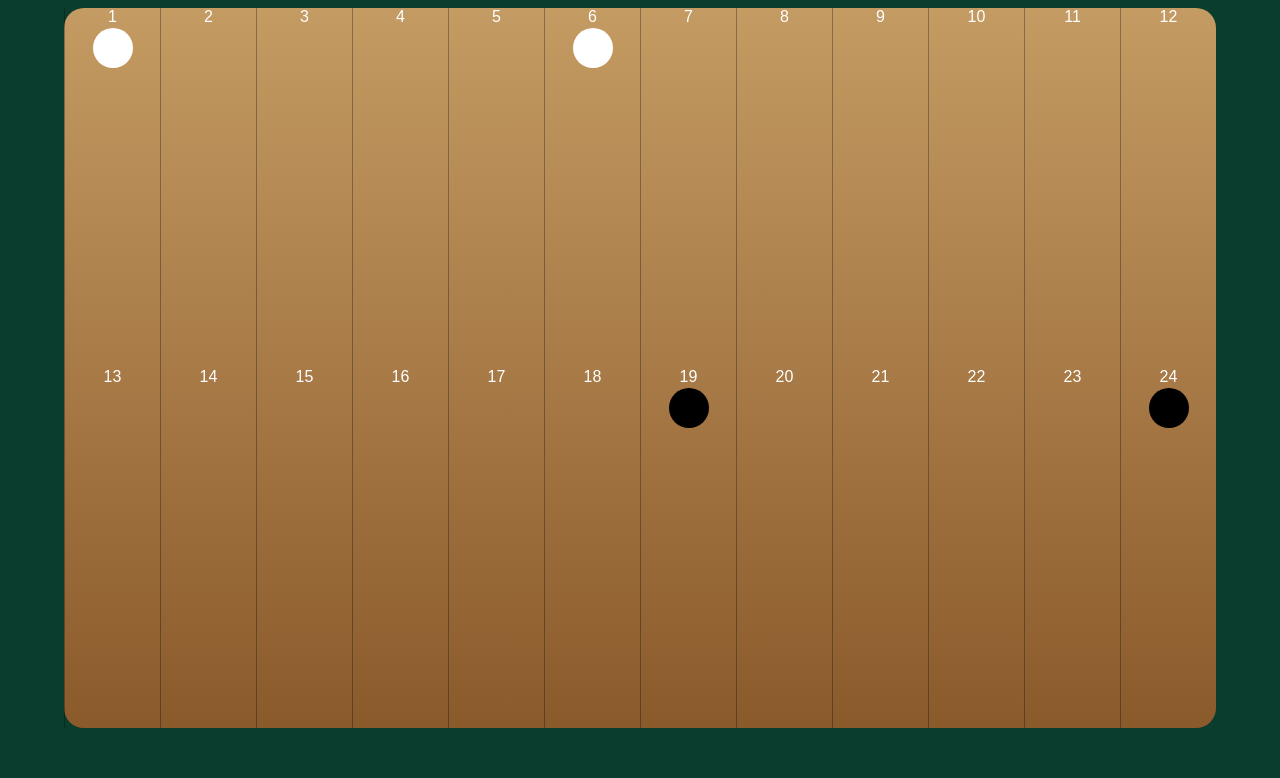
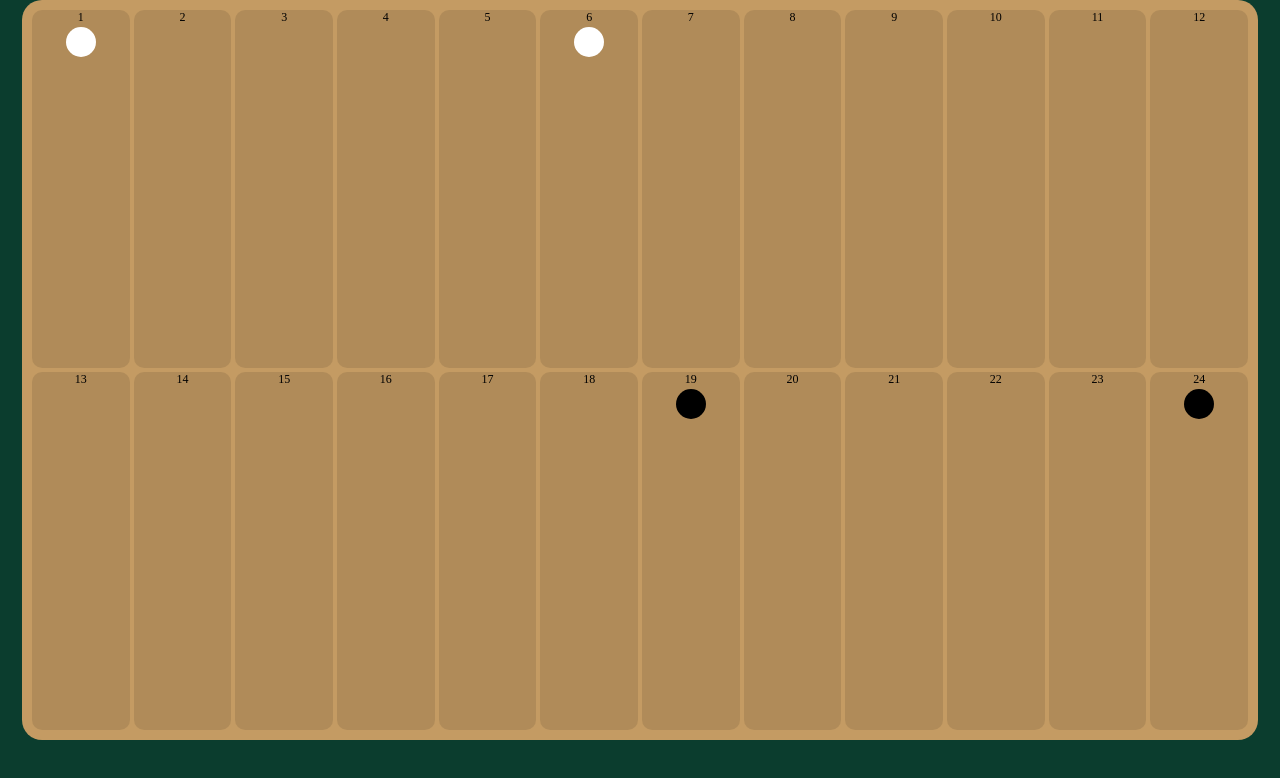
Before and after one commit to ismail4178/online-tavla, a website: page public/game.html in a window 1280 px wide. Drawn offline with nearby package versions, Linux system fonts and the light colour scheme; no server answers.

Commit message:
style.css

```diff
--- a/public/style.css
+++ b/public/style.css
@@ -1,54 +1,37 @@
-body {
-  background:#1e1e2f;
-  color:white;
-  font-family:Arial;
-  text-align:center;
-}
-
-#openGame {
-  padding:20px;
-  font-size:24px;
-  cursor:pointer;
-}
-
-#popup {
-  position:fixed;
-  inset:0;
-  display:none;
-  background:black;
-  justify-content:center;
-  align-items:center;
-}
-
-iframe {
-  width:100%;
-  height:100%;
-  border:none;
-}
-
 .game-body {
-  background:#0b3d2e;
+  margin: 0;
+  background: #0b3d2e;
+  display: flex;
+  justify-content: center;
+  align-items: center;
 }
 
 #board {
-  width:90vw;
-  height:90vh;
-  background:linear-gradient(#c49b63,#8b5a2b);
-  margin:auto;
-  border-radius:20px;
-  display:grid;
-  grid-template-columns:repeat(12,1fr);
+  width: 95vw;
+  height: 90vh;
+  background: #c49b63;
+  border-radius: 20px;
+  display: grid;
+  grid-template-columns: repeat(12, 1fr);
+  grid-template-rows: repeat(2, 1fr);
+  gap: 4px;
+  padding: 10px;
 }
 
 .point {
-  border-left:1px solid rgba(0,0,0,0.3);
+  background: rgba(0,0,0,0.1);
+  border-radius: 10px;
+  position: relative;
+  text-align: center;
+  font-size: 12px;
 }
 
 .stone {
-  width:40px;
-  height:40px;
-  border-radius:50%;
-  margin:2px auto;
+  width: 30px;
+  height: 30px;
+  border-radius: 50%;
+  margin: 2px auto;
 }
-.white { background:white; }
-.black { background:black; }
+
+.white { background: #fff; }
+.black { background: #000; }
```
